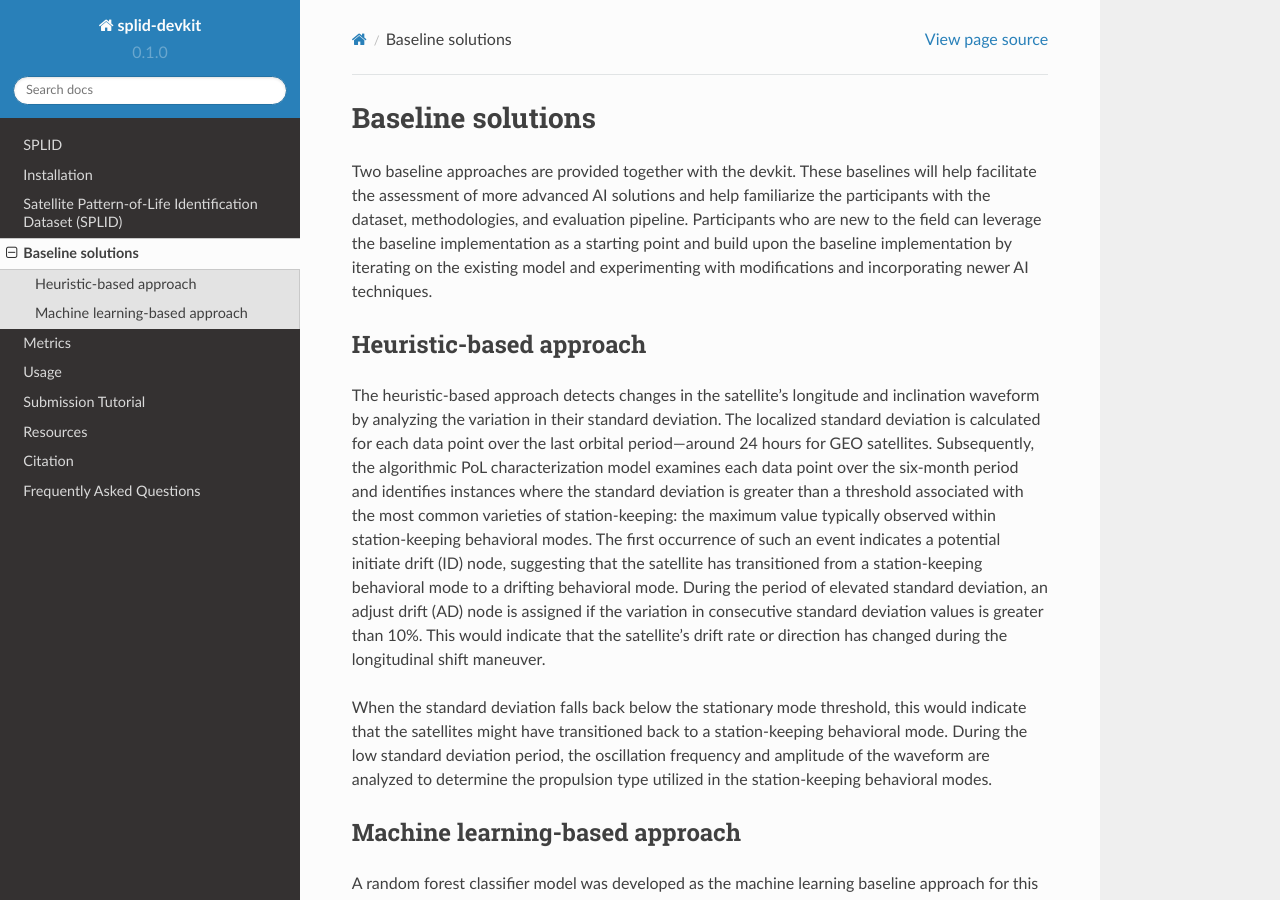
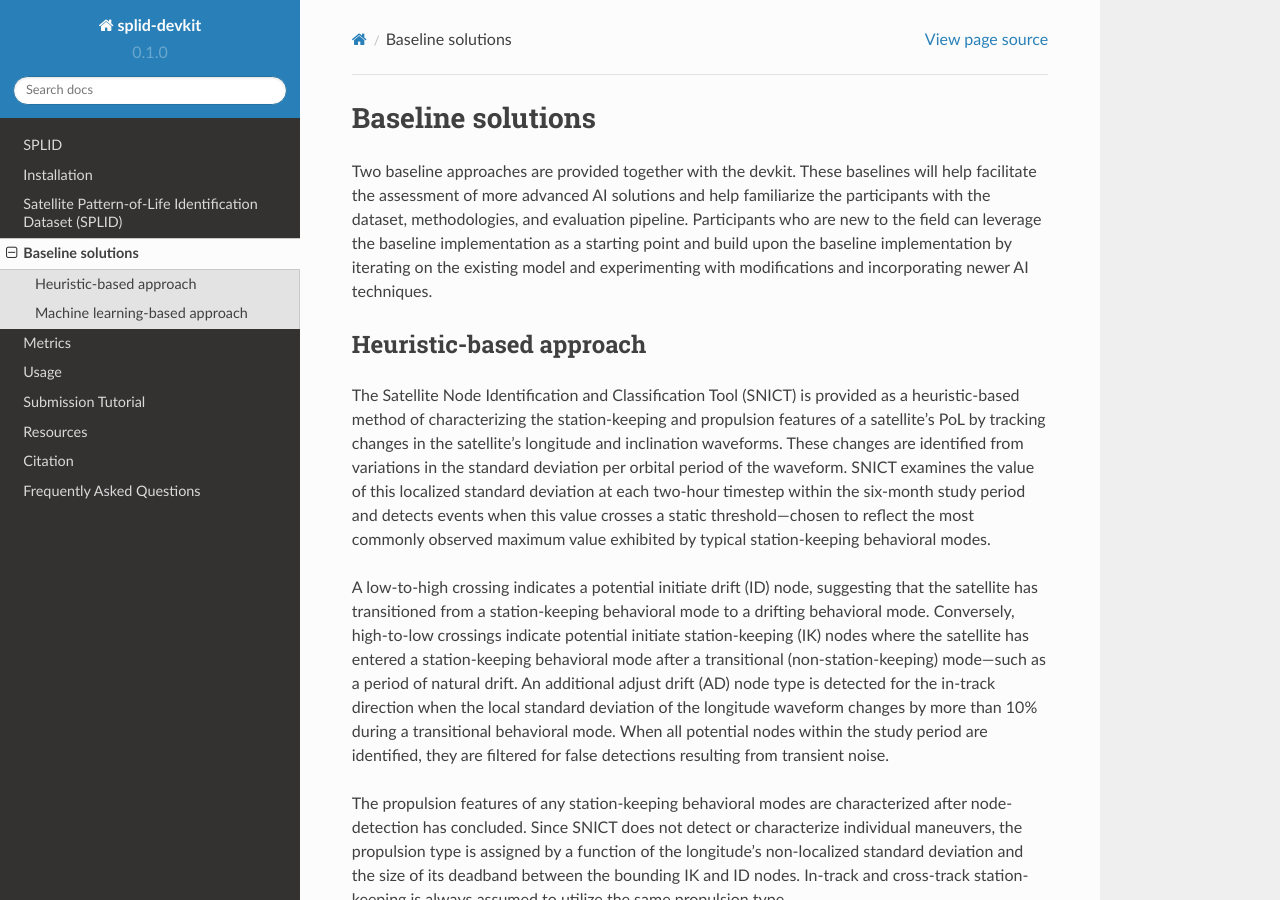
Before and after one commit to olgupila/STORM-AI-devkit-2025, a Sphinx documentation site: the page built from docs/baseline.md, in a window 1280 px wide and 900 px high. Built offline with Sphinx 7.4.7 and the Read the Docs theme 2.0.0, drawn with Linux system fonts in a browser that asks for light colours; pages that are not in the unit, such as notebooks, are missing from menus; some of the changed text lies outside the part shown.

Commit message:
Update baseline.md

```diff
--- a/docs/baseline.md
+++ b/docs/baseline.md
@@ -2,9 +2,11 @@
 Two baseline approaches are provided together with the devkit. These baselines will help facilitate the assessment of more advanced AI solutions and help familiarize the participants with the dataset, methodologies, and evaluation pipeline. Participants who are new to the field can leverage the baseline implementation as a starting point and build upon the baseline implementation by iterating on the existing model and experimenting with modifications and incorporating newer AI techniques.
 
 ## Heuristic-based approach
-The heuristic-based approach detects changes in the satellite's longitude and inclination waveform by analyzing the variation in their standard deviation. The localized standard deviation is calculated for each data point over the last orbital period---around 24 hours for GEO satellites.  Subsequently, the algorithmic PoL characterization model examines each data point over the six-month period and identifies instances where the standard deviation is greater than a threshold associated with the most common varieties of station-keeping: the maximum value typically observed within station-keeping behavioral modes. The first occurrence of such an event indicates a potential initiate drift (ID) node, suggesting that the satellite has transitioned from a station-keeping behavioral mode to a drifting behavioral mode. During the period of elevated standard deviation, an adjust drift (AD) node is assigned if the variation in consecutive standard deviation values is greater than 10%. This would indicate that the satellite's drift rate or direction has changed during the longitudinal shift maneuver.
+The Satellite Node Identification and Classification Tool (SNICT) is provided as a heuristic-based method of characterizing the station-keeping and propulsion features of a satellite's PoL by tracking changes in the satellite's longitude and inclination waveforms. These changes are identified from variations in the standard deviation per orbital period of the waveform. SNICT examines the value of this localized standard deviation at each two-hour timestep within the six-month study period and detects events when this value crosses a static threshold---chosen to reflect the most commonly observed maximum value exhibited by typical station-keeping behavioral modes.
 
-When the standard deviation falls back below the stationary mode threshold, this would indicate that the satellites might have transitioned back to a station-keeping behavioral mode. During the low standard deviation period, the oscillation frequency and amplitude of the waveform are analyzed to determine the propulsion type utilized in the station-keeping behavioral modes.
+A low-to-high crossing indicates a potential initiate drift (ID) node, suggesting that the satellite has transitioned from a station-keeping behavioral mode to a drifting behavioral mode. Conversely, high-to-low crossings indicate potential initiate station-keeping (IK) nodes where the satellite has entered a station-keeping behavioral mode after a transitional (non-station-keeping) mode---such as a period of natural drift. An additional adjust drift (AD) node type is detected for the in-track direction when the local standard deviation of the longitude waveform changes by more than 10% during a transitional behavioral mode. When all potential nodes within the study period are identified, they are filtered for false detections resulting from transient noise.
+
+The propulsion features of any station-keeping behavioral modes are characterized after node-detection has concluded. Since SNICT does not detect or characterize individual maneuvers, the propulsion type is assigned by a function of the longitude's non-localized standard deviation and the size of its deadband between the bounding IK and ID nodes. In-track and cross-track station-keeping is always assumed to utilize the same propulsion type.
 
 ## Machine learning-based approach
 A random forest classifier model was developed as the machine learning baseline approach for this challenge. The model takes in the multi-dimensional satellite state data and predicts the PoL node labels at each time step. To enable classic tabular machine learning, the model has to be trained to predict labels at each time step (row in the table), but its performance must be evaluated based on change point detection accuracy compared to the ground truth. Additionally, since there can be more than one node at the same time step (one for EW and one for NS), separate models have to be trained for each direction.
```
